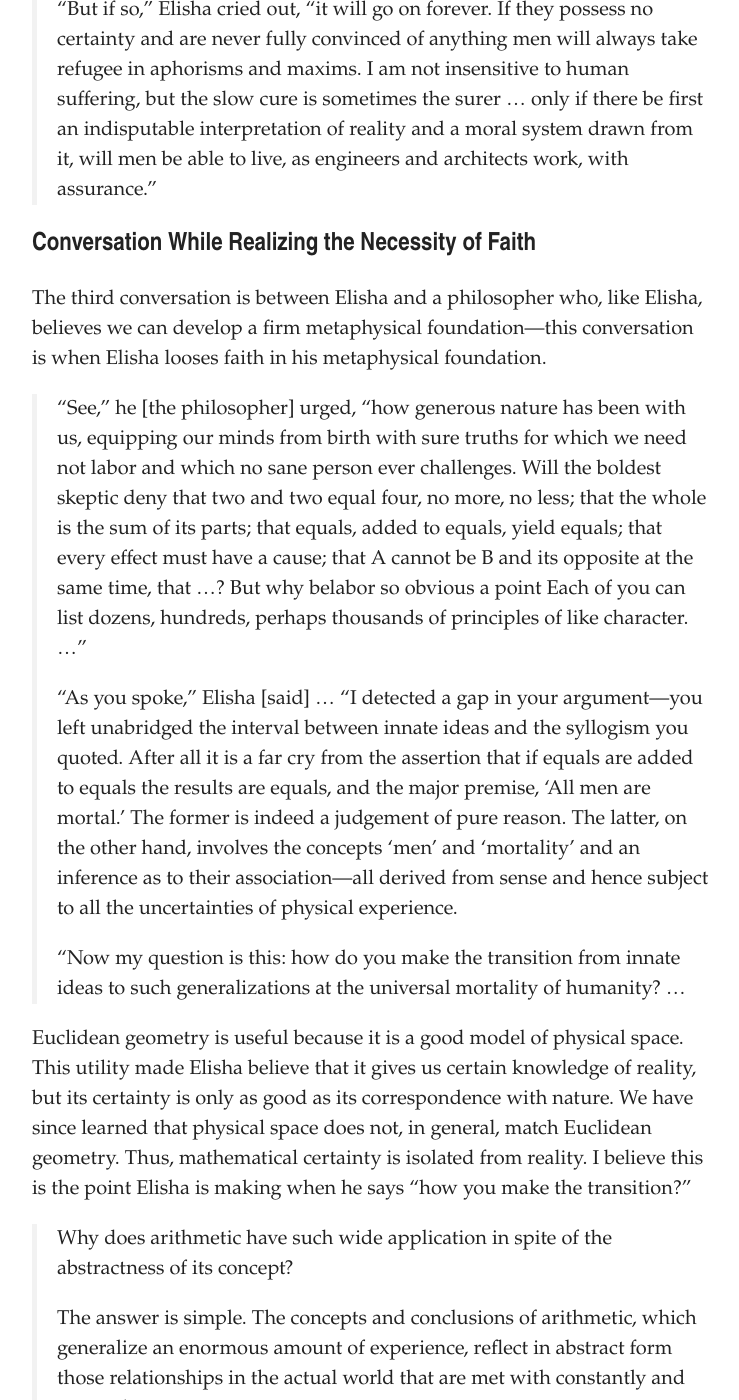
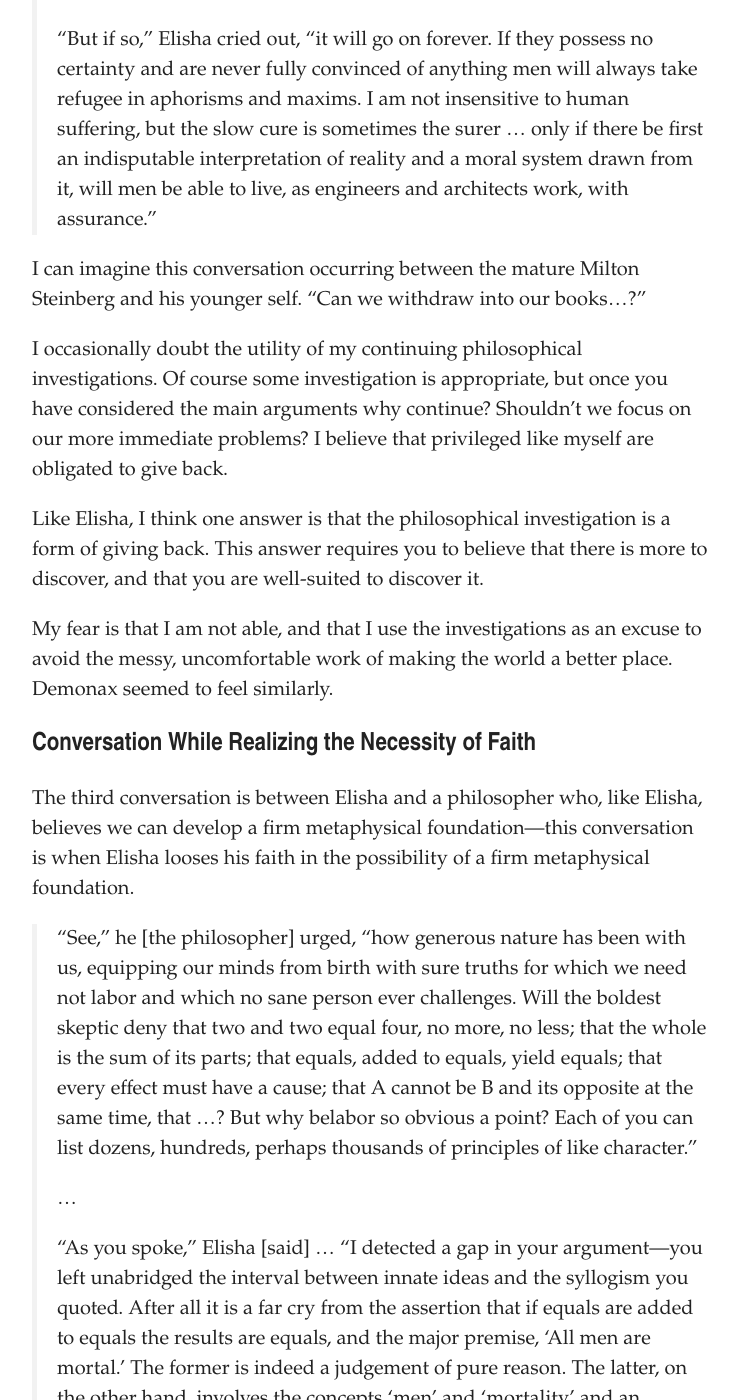
Before and after one commit to artsandmetaphysics/goodlifeodyssey, a Jekyll site: the page built from _essays/as-a-driven-leaf.md, in a window 1280 px wide and 1400 px high, scrolled down 7537 px. Shown: the whole window, without its empty margins (268-1007 px from the left). Built offline with Jekyll 4.4.1, drawn with Linux system fonts in a browser that asks for light colours; some of the changed text lies outside the part shown.

Commit message:
Finish first draft of "as a driven leaf" essay

```diff
--- a/_essays/as-a-driven-leaf.md
+++ b/_essays/as-a-driven-leaf.md
@@ -93,7 +93,7 @@
 
 It is interesting to note that Akiba considers faith "an act of will"---most Christians also believe this.  I think it is only partially true;  if a belief seems highly implausible, will can not produce faith.
 
-## Conversation While Rejecting Faith
+## Conversation While Exclusively Relying on Reason
 
 The second essay is between Elisha and Demonax---a philosopher who has decided to focus more on ethics than metaphysics.  It takes place while Elisha remains confident in the power of reason.
 
@@ -109,7 +109,7 @@
 
 Demonax's derision towards "high-flown schemes of reality" is likely a reference to Aristotle's *Organon*, which divided reality into ten categories: substance, quantity, quality, relation, place, time, situation, condition, action, and passion.
 
-Demonax, like Akiba, does can not think we can find a certain foundation for our ethics.  Unlike Akiba, who puts his faith in Judaism, Demonax thinks ethics only needs "reasonable belief in God and a fairly consistent picture of the universe and man's role in it."  But how do we know man's role within the universe?  Assuming there is a God, does it care how we act?  And even if it does, how should we act?  Perhaps Demonax views ethics as the emperical science of making men happier.
+Demonax, like Akiba, does can not think we can find a certain foundation for our ethics.  Unlike Akiba, who puts his faith in Judaism, Demonax thinks ethics only needs "reasonable belief in God and a fairly consistent picture of the universe and man's role in it."  But how do we know man's role within the universe?  Assuming there is a God, does it care how we act?  And even if it does, how should we act?  Perhaps Demonax views ethics as the empirical science of making men happier, and as a science, we can observe and refine our approach.
 
 > "But after all," Elisha objected, "there is just as little agreement in the realm of practical principle [applied ethics] as in that of theory [metaphysics].  Your own argument can be turned against you …"
 >
@@ -117,17 +117,31 @@
 >
 > "But if so," Elisha cried out, "it will go on forever.  If they possess no certainty and are never fully convinced of anything men will always take refugee in aphorisms and maxims.  I am not insensitive to human suffering, but the slow cure is sometimes the surer … only if there be first an indisputable interpretation of reality and a moral system drawn from it, will men be able to live, as engineers and architects work, with assurance."
 
+I can imagine this conversation occurring between the mature Milton Steinberg and his younger self.  "Can we withdraw into our books...?"
+
+I occasionally doubt the utility of my continuing philosophical investigations.  Of course some investigation is appropriate, but once you have considered the main arguments why continue?  Shouldn't we focus on our more immediate problems?  I believe that privileged like myself are obligated to give back.
+
+Like Elisha, I think one answer is that the philosophical investigation is a form of giving back.  This answer requires you to believe that there is more to discover, and that you are well-suited to discover it.
+
+My fear is that I am not able, and that I use the investigations as an excuse to avoid the messy, uncomfortable work of making the world a better place.  Demonax seemed to feel similarly.
+
 ## Conversation While Realizing the Necessity of Faith
 
-The third conversation is between Elisha and a philosopher who, like Elisha, believes we can develop a firm metaphysical foundation---this conversation is when Elisha looses faith in his metaphysical foundation.
+The third conversation is between Elisha and a philosopher who, like Elisha, believes we can develop a firm metaphysical foundation---this conversation is when Elisha looses his faith in the possibility of a firm metaphysical foundation.
 
-> "See," he [the philosopher] urged, "how generous nature has been with us, equipping our minds from birth with sure truths for which we need not labor and which no sane person ever challenges.  Will the boldest skeptic deny that two and two equal four, no more, no less; that the whole is the sum of its parts; that equals, added to equals, yield equals; that every effect must have a cause; that A cannot be B and its opposite at the same time, that …?  But why belabor so obvious a point  Each of you can list dozens, hundreds, perhaps thousands of principles of like character. …"
+> "See," he [the philosopher] urged, "how generous nature has been with us, equipping our minds from birth with sure truths for which we need not labor and which no sane person ever challenges.  Will the boldest skeptic deny that two and two equal four, no more, no less; that the whole is the sum of its parts; that equals, added to equals, yield equals; that every effect must have a cause; that A cannot be B and its opposite at the same time, that …?  But why belabor so obvious a point?  Each of you can list dozens, hundreds, perhaps thousands of principles of like character."
+>
+> …
 >
 > "As you spoke," Elisha [said] … "I detected a gap in your argument---you left unabridged the interval between innate ideas and the syllogism you quoted.  After all it is a far cry from the assertion that if equals are added to equals the results are equals, and the major premise, 'All men are mortal.'  The former is indeed a judgement of pure reason.  The latter, on the other hand, involves the concepts 'men' and 'mortality' and an inference as to their association---all derived from sense and hence subject to all the uncertainties of physical experience.
 >
-> "Now my question is this: how do you make the transition from innate ideas to such generalizations at the universal mortality of humanity? …
+> "Now my question is this: how do you make the transition from innate ideas to such generalizations as the universal mortality of humanity? …
 
-Euclidean geometry is useful because it is a good model of physical space.  This utility made Elisha believe that it gives us certain knowledge of reality, but its certainty is only as good as its correspondence with nature.  We have since learned that physical space does not, in general, match Euclidean geometry.  Thus, mathematical certainty is isolated from reality.  I believe this is the point Elisha is making when he says "how you make the transition?"
+Elisha has a good question.  How can we transition the innate certainty we have in logic and mathematics to reality?
+
+Euclidean geometry is useful because it is a good model of physical space.  But, unlike the Greeks, we know that physical space is not perfectly described by Euclidean geometry; it just happens to be quite accurate in Earth's gravitational field.  Thus Euclid's derivations may seem like certain statements about reality, but they are not.  The derivations are isolated from reality, and only correspond with it as much as the axioms used to derive them correspond with reality.
+
+This disconnect between mathematics and reality is subtle.  I think many engineers and scientists haven't realized it, given my own experiences, and because the disconnect is highlighted prominently in the introductory chapter of a great math textbook:
 
 > Why does arithmetic have such wide application in spite of the abstractness of its concept?
 >
@@ -136,18 +150,44 @@
 > At the same time every abstract concept, in particular the concept of a number, is limited in its significance as a result of its very abstractedness.  In the first place, when applied to any concrete object it reflects only one aspect of the object and therefor gives only an incomplete picture of it… In the second place, abstract concept cannot be applied everywhere without certain limiting conditions.
 > <cite>A. D. Aleksandrov, et al., *Mathematics: Its Content, Methods, and Meaning*</cite>
 
-Thus, although the logical derivations in Euclid are a valid approach (if you assume the laws of logic are correct), they are only useful if you have sound axioms.  And finding absolutely certain axioms for metaphysical or ethical derivations is not possible.
+Thus, I think the answer to Elisha's question is "you can't make the transition."  Any mathematical model may correspond to reality in every situation we have experienced thus far, but it is always possible we will run into new situations.  Even more problematically, even if a mathematical model perfectly described reality today, reality may change in the future!
+
+This disconnect between mathematical certainty and reality is the first of two reasons Elisha decides faith is unavoidable.  The following quotes demonstrate his second reason:
 
 > "You have posited the validity of the deductive process.  But what happens when you form a syllogism.  You take major premise A, minor premise B and deduce conclusion C.  You say when you are though that C follows inevitably from A and B.  But what do you mean by that?  Only that you have a sentiment of congruity, and emotion of fittingness.  Are sentiments the stuff of rational demonstration?
 >
 > "Besides, I have been rereading the skeptical philosophers recently and have been impressed by one of their standard arguments.  Every syllogism, they contend, rests on a first premise.  Either you posit that premise as an act of faith, in which case it is patently impossible to speak of its absolute sureness, or else you derive it from another syllogism … Somewhere you must stop and say, 'Here I shall believe without proof.'  Then what becomes of the claim to certainty?"
 
+Elisha questions how can we have complete faith in the validity of our minds.  If we believe our minds evolved within our physical world, then perhaps the innate logical and mathematical truths "feel" certain to us because we evolved in a universe where they are certain.  Perhaps we can imagine a universe, which had a different type of physical law, where the laws of logic would *not* feel certain?  Evolution optimized our minds to think in our own universe, so our thinking is stuck within it.
+
+After this conversation, Elisha abandons his strict rejection of faith.
+
 ## Conversation After Recognizing the Necessity of Faith
 
-The final conversation is between Elisha and Meir, his favorite student, many years later.
+The final conversation is between Elisha and Meir, his favorite student, years later.
 
 > "… neither reality outside man, nor feeling within him, is altogether logical.  There will then always be in the crucible of thought a residue of the irrational never to be resolved into lucidity … man's mind is too frail, too inadequate an instrument to achieve certainty.
+>
+> "For all truth rests ultimately on some act of faith, geometry on axioms, the sciences on the assumptions of the objective existence and orderliness of the world of nature.  In every realm one must lay down postulates or he shall have nothing at all.  So with morality and religion.  Faith and reason are not antagonists.  On the contrary, salvation is through the commingling of the two, the former to establish first premises, the latter to purify them of confusion and to draw the fullness of their implications.  It is not certainty which one acquires so, only plausibility, but that is the best we can hope for."
+>
+> "… In all men there is a relentless drive to know and understand.  My destiny became one episode in an eternal drama.  In generations to come, others will desert the beliefs of their fathers and go seeking what I thought, others will put their trust in the intellect and strive to build philosophies and moralities after the fashion of the geometry book.  If only I could discover some way of bequeathing to them my hard-won conclusion, that the light of man's logic is too frail, unaided, to prevail against the enveloping darkness, that to reason faith is a prerequisite---then my career should not have been unavailing…"
 
-> "For all truth rests ultimately on some act of faith, geometry on axioms, the sciences on the assumptions of the objective existence and orderliness of the world of nature.  In every realm one must lay down postulates or he shall have nothing at all.  So with morality and religion.  Faith and reason are not antagonists.  On the contrary, salvation is through the commingling of the two, the former to establish first premises, the latter to purify them of confusion and to draw the fullness of their implications.  It is not certainty which one acquires so, only plausibility, but that is the best we can hope for."
+Here Elisha beautifully summarizes his conclusion that we must rely on faith and reason.  Meir loved Elisha:
+
+> "But, Master," Meir pleaded, "back there is all that you have failed to find---a faith---a God..."
+>
+> "Yes," Elisha said reflectively, "---and no.  It is true that I seek, that I have always sought what they have in the city yonder.  That is the fantastic intolerable paradox of my life, that I have gone questing for what I possessed initially---a belief to invest my days with dignity and meaning, a pattern of behavior through which man might most articulately express his devotion to his fellows.  In a sense it has all been a long arduous journey in a circle, whereby I have returned to my point of departure.
+>
+> "And yet I may not enter.   For those who lie there insist, at least in our generation, on the total acceptance without reservation of their revealed religion.  And I cannot surrender the liberty of my mind to any authority.  Free reason, my son, is a heady wine.  It has failed to sustain my heart, but having drunk of it, I can never be content with a less fiery drought."
+>
+> "Then what awaits you, Master?"
+>
+>  Elisha raised his eyes to the distant hills.
+>
+> "Older, sadder, wiser, I go seeking now, through faith and reason compounded, the answer to this baffling pageant which is the world."
 
 ## Conclusion
+
+*As a Driven Leaf* is a wonderful book.  The philosophical discussions were well though out and essential.
+
+While reading the book, I left a strong connection with the Steinberg while reading the book, and like Chaim Potok says in the foreword, I would have loved to meet him.
```
Also changed, not shown: other parts of _essays/as-a-driven-leaf.md (+1 -1 lines).
